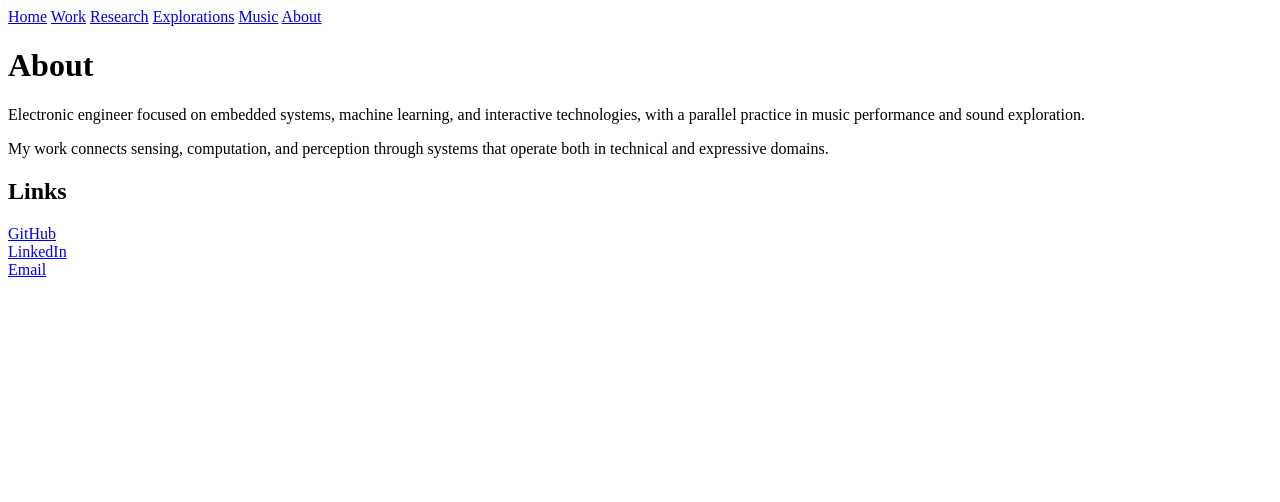
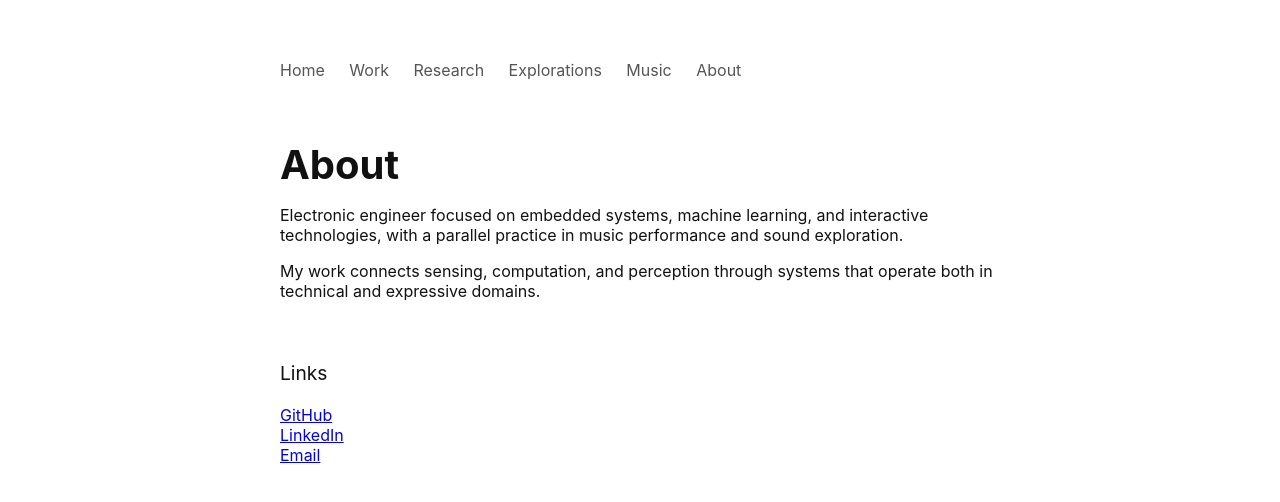
Before and after one commit to CrisBautistaV/Cristian-Y-Bautista-portafolio, a plain HTML site: page about/index.html in a window 1280 px wide. Drawn offline with Linux system fonts and the light colour scheme; the site is published under a folder, as on GitHub Pages, so addresses that start at the root find nothing.

Commit message:
all links fixed

```diff
--- a/about/index.html
+++ b/about/index.html
@@ -3,17 +3,17 @@
 <head>
   <meta charset="UTF-8">
   <title>About</title>
-  <link rel="stylesheet" href="/style.css">
+  <link rel="stylesheet" href="../style.css">
 </head>
 <body>
 
 <nav>
-  <a href="/">Home</a>
-  <a href="/work/">Work</a>
-  <a href="/research/">Research</a>
-  <a href="/explorations/">Explorations</a>
-  <a href="/music/">Music</a>
-  <a href="/about/">About</a>
+  <a href="../">Home</a>
+  <a href="../work/">Work</a>
+  <a href="../research/">Research</a>
+  <a href="../explorations/">Explorations</a>
+  <a href="../music/">Music</a>
+  <a href="../about/">About</a>
 </nav>
 
 <main>
```
Also changed, not shown: explorations/index.html (+8 -8 lines), index.html (+3 -0 lines), music/index.html (+7 -7 lines), research/index.html (+7 -7 lines), work/index.html (+11 -11 lines).
